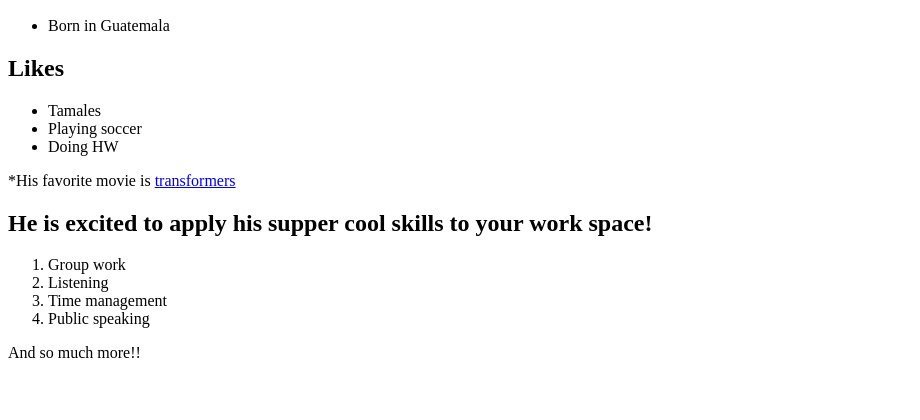
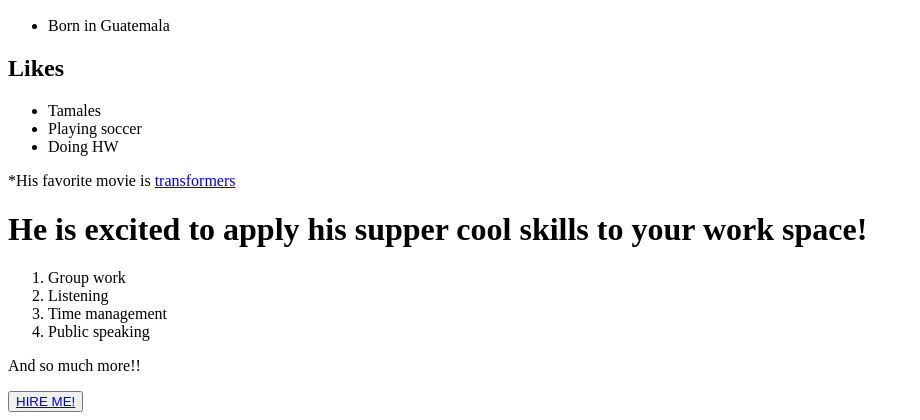
Before and after one commit to Jevb11/Hire-me-Johan, a plain HTML site: page index.html in a window 1280 px wide. Shown: the part 422-842 px from the top of the page, without its empty margins (0-920 px from the left). Before the commit the page ends 800 px from the top, so only its background shows below. Drawn offline with Linux system fonts and the light colour scheme.

Commit message:
Created using Popcode: https://popcode.org

```diff
--- a/index.html
+++ b/index.html
@@ -18,16 +18,16 @@
     </ul>
     <p> *His favorite movie is <a href="https://www.youtube.com/watch?v=WiBwU2JjYz8">transformers</a>
     </p>
-    <h2> He is excited to apply his supper cool skills to your work space!</h2>
+    <h1 class="aClass">  He is excited to apply his supper cool skills to your work space!</h1>
     <ol>
-        <li>
-        Group work
-        </li>
+        <li> Group work </li>
         <li> Listening</li>
         <li> Time management</li>
         <li> Public speaking </li>
     </ol>
         <p>And so much more!!  </p>
+        <button><a href="http://ydblog.yourdost.com/wp-content/uploads/2015/09/IamBest2.jpg">HIRE ME!</a> </button>
+
 
     </body>
 </html>
```
